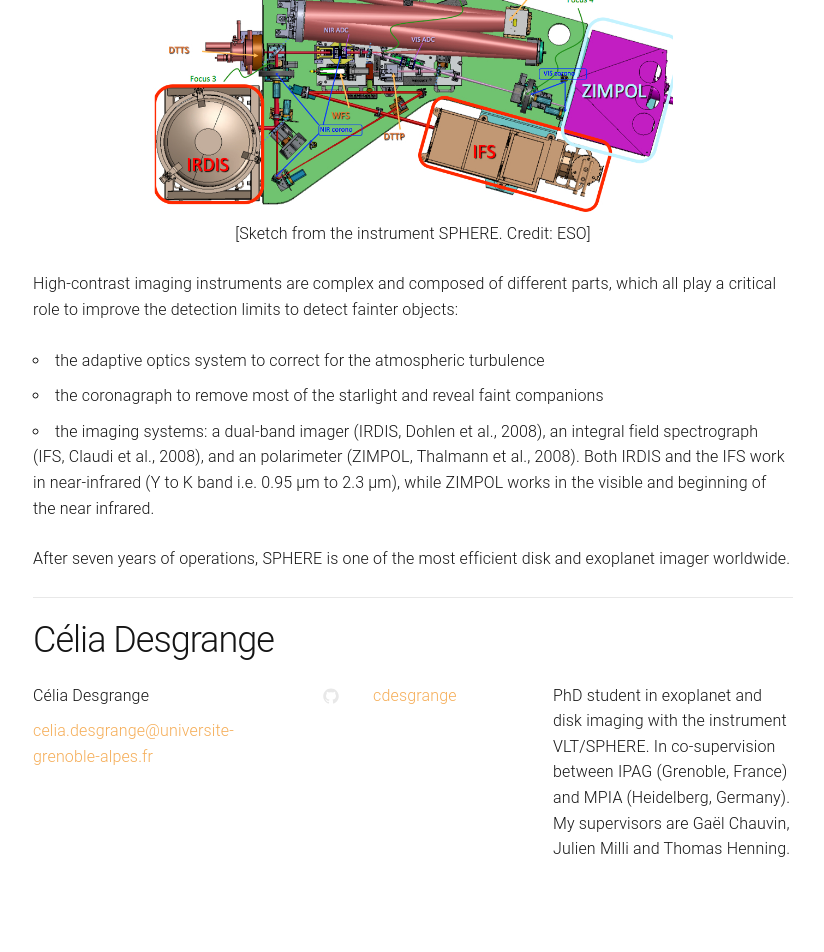
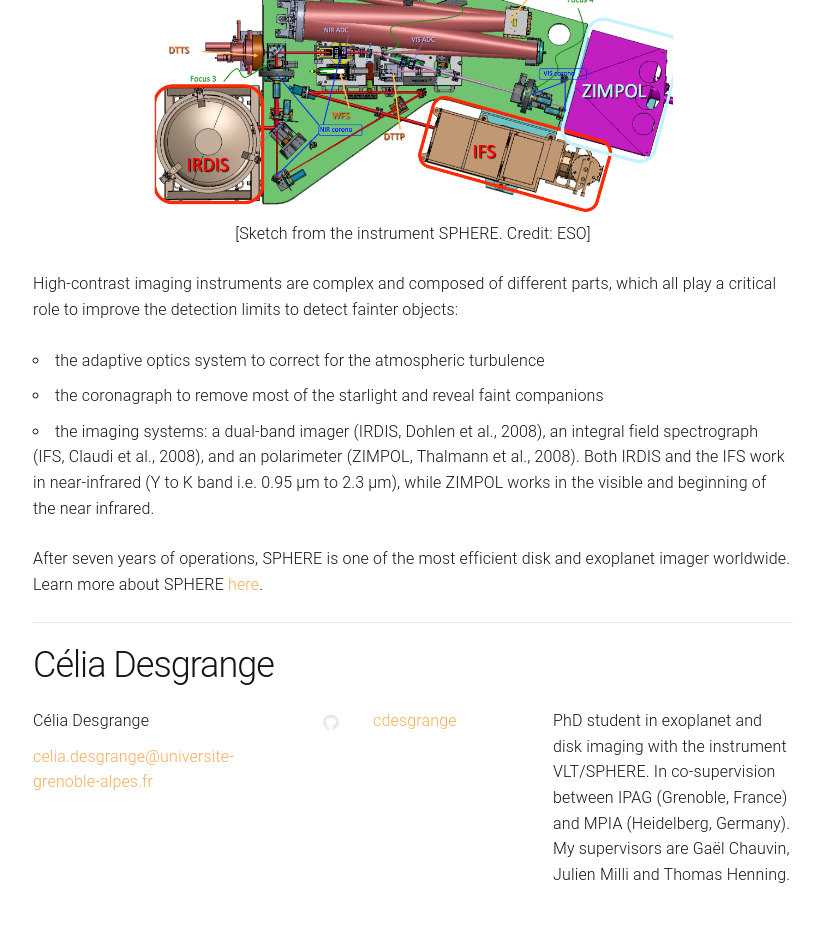
Before and after one commit to cdesgrange/cdesgrange.github.io, a Jekyll site: the page built from _posts/2022-04-22-instrumentation.markdown, in a window 1280 px wide. Shown: the part 550-1502 px from the top of the page, without its empty margins (227-1051 px from the left). Built offline with Jekyll 4.4.1, drawn with Linux system fonts in a browser that asks for light colours; before the commit the page ends 1477 px from its top, so only the background shows below that.

Commit message:
added link to ESO website on SPHERE

```diff
--- a/_posts/2022-04-22-instrumentation.markdown
+++ b/_posts/2022-04-22-instrumentation.markdown
@@ -21,4 +21,4 @@ High-contrast imaging instruments are complex and composed of different parts, w
 - the imaging systems: a dual-band imager (IRDIS, Dohlen et al., 2008), an integral field spectrograph (IFS, Claudi et al., 2008), and an polarimeter (ZIMPOL, Thalmann et al., 2008). Both IRDIS and the IFS work in near-infrared (Y to K band i.e. 0.95 µm to 2.3 µm), while ZIMPOL works in the visible and beginning of the near infrared.
 
 
-After seven years of operations, SPHERE is one of the most efficient disk and exoplanet imager worldwide.
+After seven years of operations, SPHERE is one of the most efficient disk and exoplanet imager worldwide. Learn more about SPHERE <a href="https://www.eso.org/public/france/teles-instr/paranal-observatory/vlt/vlt-instr/sphere/">here</a>.
```
